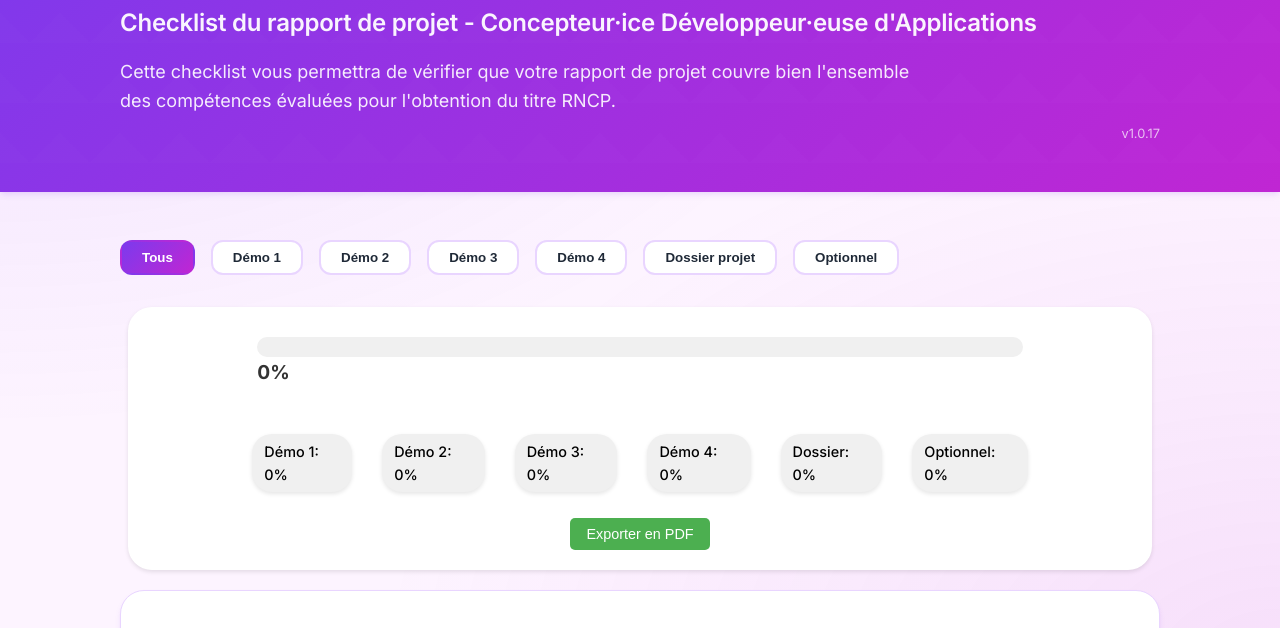
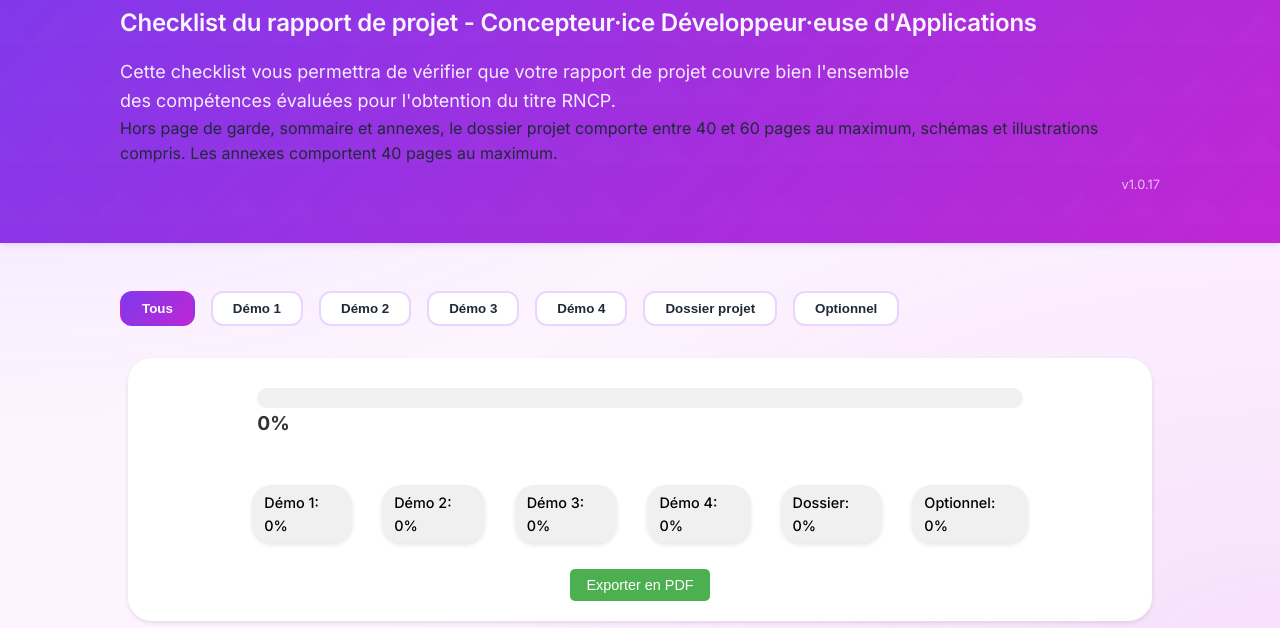
Before and after one commit to leiluspocus/checklist-rncp6-cda, a website with bundled scripts: page index.html in a window 1280 px wide. Shown: the part 137-765 px from the top of the page. Built offline with nearby package versions, Linux system fonts and the light colour scheme.

Commit message:
feat: clarifier la longueur du dossier

```diff
--- a/index.html
+++ b/index.html
@@ -27,6 +27,9 @@
           Cette checklist vous permettra de vérifier que votre rapport de projet
           couvre bien l'ensemble des compétences évaluées pour l'obtention du
           titre RNCP.
+        </p>
+        <p>
+          Hors page de garde, sommaire et annexes, le dossier projet comporte entre 40 et 60 pages au maximum, schémas et illustrations compris. Les annexes comportent 40 pages au maximum.
         </p>
         <small class="version-tag" id="version-number"></small>
       </div>
```
